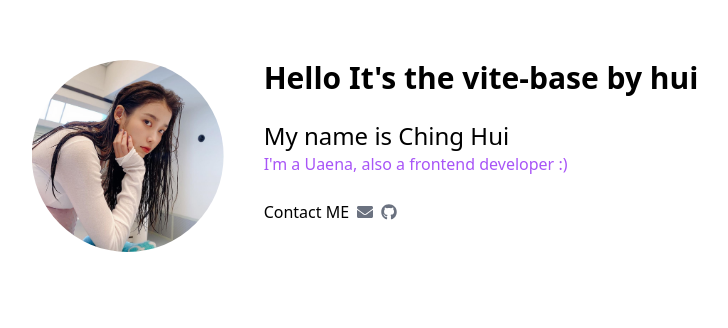
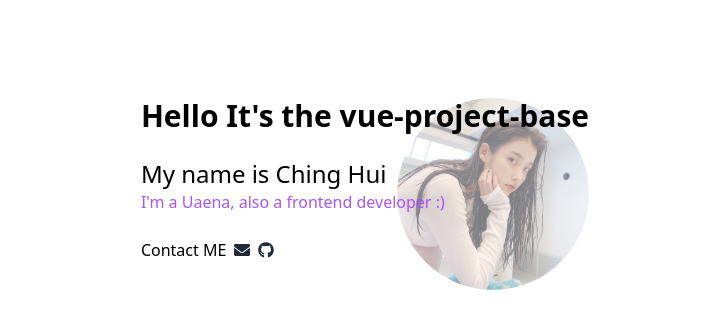
Before and after one commit to ChingHuiHui/hui-vite-base, a Vue app: page / in a window 1280 px wide. Shown: the part 220-548 px from the top of the page, without its empty margins (275-1003 px from the left). Built offline with nearby package versions, Linux system fonts and the light colour scheme.

Commit message:
modify the text and style

```diff
--- a/index.html
+++ b/index.html
@@ -5,7 +5,7 @@
     <link rel="icon" href="/favicon.ico" />
     <meta name="viewport" content="width=device-width, initial-scale=1.0" />
     <meta name="description" content="huihui's vue project"/>
-    <title>Hui-Vite-Base</title>
+    <title>Hui-Vue-Base</title>
   </head>
   <body>
     <div id="app"></div>
--- a/package.json
+++ b/package.json
@@ -1,5 +1,5 @@
 {
-  "name": "hui-vite-base",
+  "name": "hui-vue-base",
   "version": "0.0.0",
   "scripts": {
     "dev": "vite",
--- a/src/App.vue
+++ b/src/App.vue
@@ -1,13 +1,11 @@
 <script setup lang="ts">
-  // This starter template is using Vue 3 <script setup> SFCs
-  // Check out https://v3.vuejs.org/api/sfc-script-setup.html#sfc-script-setup
   import HelloWorld from './components/HelloWorld.vue'
 </script>
 
 <template>
   <main class="flex flex-col items-center justify-center">
     <div class="container flex flex-col items-center">
-      <HelloWorld msg="Hello It's the vite-base by hui" />
+      <HelloWorld msg="Hello It's the vue-project-base" />
     </div>
   </main>
 </template>
--- a/src/components/HelloWorld.vue
+++ b/src/components/HelloWorld.vue
@@ -1,7 +1,11 @@
 <template>
-  <div class="lg:flex lg:space-x-10">
-    <img class="mx-auto mb-12" src="@/assets/images/IU.jpg" alt="" />
-    <section>
+  <div class="relative">
+    <img
+      class="absolute right-0 opacity-50"
+      src="@/assets/images/IU.jpg"
+      alt=""
+    />
+    <section class="relative z-10">
       <h1 class="font-bold text-xl mb-4 lg:text-3xl lg:mb-6">{{ msg }}</h1>
       <div class="mb-4 lg:mb-6">
         <h2 class="font-medium text-lg lg:text-2xl">My name is {{ name }}</h2>
@@ -41,6 +45,6 @@
   }
 
   a {
-    @apply text-gray-500;
+    @apply text-gray-800;
   }
 </style>
```
